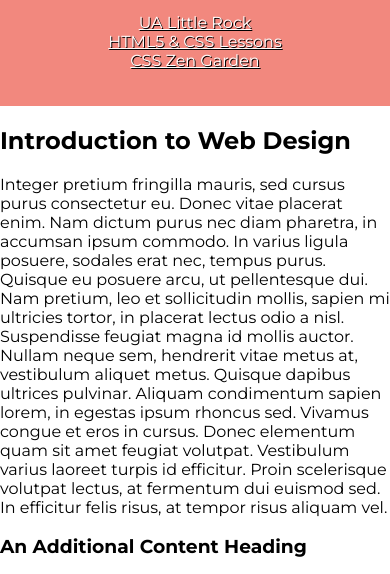
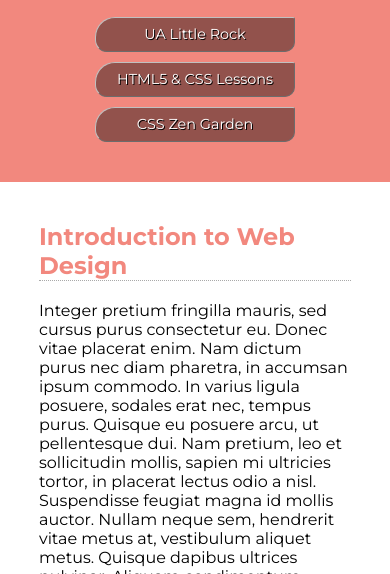
Before and after one commit to patriciaanne98/Prototype-HTML5-Assignment, a plain HTML site: page css-demo/index.html in a window 390 px wide. Shown: the part 194-768 px from the top of the page. Drawn offline with Linux system fonts and the light colour scheme.

Commit message:
CSS Demo

```diff
--- a/css-demo/assets/css/style.css
+++ b/css-demo/assets/css/style.css
@@ -28,6 +28,15 @@ html {
 *:after {
     box-sizing:inherit;
 }
+
+/* -----------Utility Classes------------- */
+
+.container {
+    width:80vw;
+    max-width:960px;
+    margin:40px auto;
+}
+
 body{
     font-family: "Montserrat", sans-serif;
     font-optical-sizing: auto;
@@ -78,6 +87,11 @@ nav.primary {}
 nav.primary ul {
     background-color:#F2887E; /* Optional */
     padding: 0;
+    display:flex;
+    flex-direction: row;
+    justify-content: space-evenly;
+    max-width:960px;
+    margin:20px auto;
 }
 nav.primary ul li {
     background-color:#F2887E;
@@ -85,4 +99,43 @@ nav.primary ul li {
 }
 nav.primary ul li a{
     color:white;
+    font-size: .9rem;
+    text-decoration: none;
+    border: 1px outset #c0c0c0;
+    padding: 7.5px 12.5px;
+    background-color: black;
+    background-color: rgba(0,0,0,.4);
+    border-radius:20px 2px 10px 12px;
 }
+
+nav.primary ul li a:hover{
+    background-color: rgba(0,0,0,.9);
+    transition: .5s;
+}
+
+#content {}
+
+#content h2{
+    color:#F2887E;
+    border-bottom:1px dotted darkgrey;
+}
+
+#content h3{
+    color:#F2887E;
+    border-left:7.5px solid #F2887E;
+    padding: 5px 0 5px 10px;
+}
+
+@media screen and (max-width:400px) {
+
+    nav.primary ul {
+        flex-direction: column;
+        gap:10px;
+        max-width:200px;
+        margin:20px auto;
+}
+
+nav.primary ul li a {
+    display:block;
+}
+}
```
